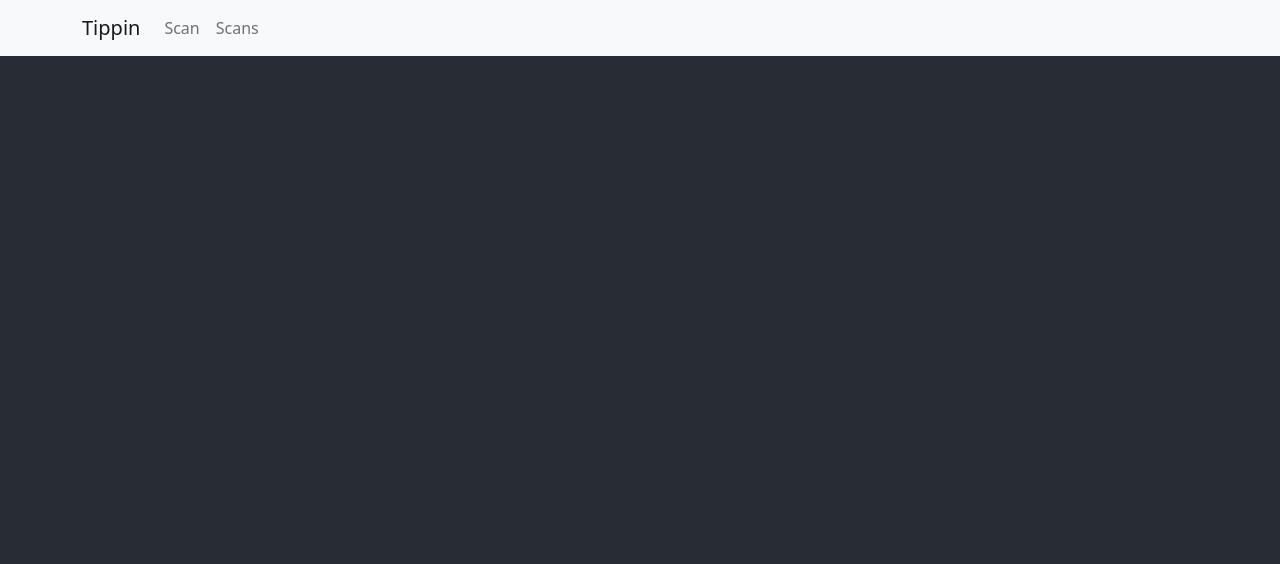
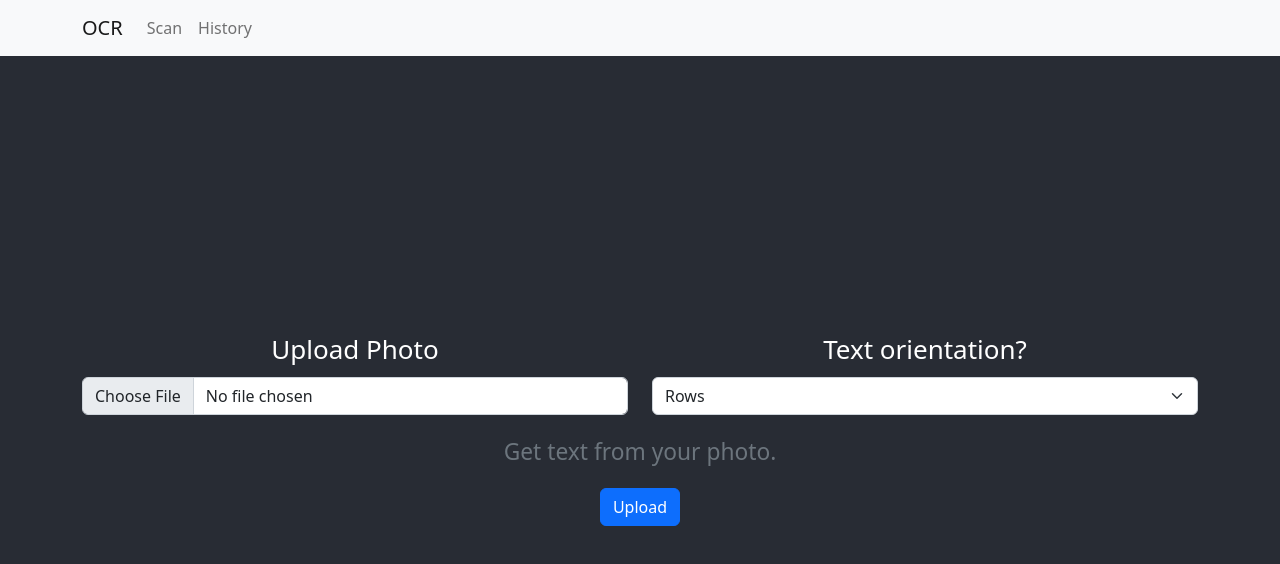
Before and after one commit to Ayoitsjason/Python_OCR, a React (Create React App) app in the folder tippin_frontend/portal/: page / in a window 1280 px wide. Shown: the top 564 px of the page. Built offline with nearby package versions, Linux system fonts and the light colour scheme.

Commit message:
Frontend (feature): Added axios, improvements to UI

```diff
--- a/tippin_frontend/portal/package.json
+++ b/tippin_frontend/portal/package.json
@@ -6,6 +6,7 @@
     "@testing-library/jest-dom": "^5.16.5",
     "@testing-library/react": "^13.4.0",
     "@testing-library/user-event": "^13.5.0",
+    "axios": "^1.3.0",
     "bootstrap": "^5.2.3",
     "react": "^18.2.0",
     "react-bootstrap": "^2.7.0",
--- a/tippin_frontend/portal/src/App.js
+++ b/tippin_frontend/portal/src/App.js
@@ -11,14 +11,14 @@ function App() {
       <Navbar bg="light" variant="light">
         <Container>
           <Navbar.Brand as={Link} to="/">
-            Tippin
+            OCR
           </Navbar.Brand>
           <Nav className="me-auto">
-            <Nav.Link as={Link} to="/scan">
+            <Nav.Link as={Link} to="/">
               Scan
             </Nav.Link>
-            <Nav.Link as={Link} to="/scans">
-              Scans
+            <Nav.Link as={Link} to="/history">
+              History
             </Nav.Link>
           </Nav>
         </Container>
--- a/tippin_frontend/portal/src/api/PayrollService.js
+++ b/tippin_frontend/portal/src/api/PayrollService.js
@@ -1 +1,7 @@
+import axios from "axios";
+
 const BACKEND_URL = "http://127.0.0.1:8000/";
+
+export const scanFile = (form) => {
+  console.log(form);
+};
--- a/tippin_frontend/portal/src/components/PayrollImageForm.js
+++ b/tippin_frontend/portal/src/components/PayrollImageForm.js
@@ -1,30 +1,71 @@
 import React, { useState } from "react";
+import Row from "react-bootstrap/Row";
+import Col from "react-bootstrap/Col";
 import Button from "react-bootstrap/Button";
 import Form from "react-bootstrap/Form";
+import Alert from "react-bootstrap/Alert";
+import Spinner from "react-bootstrap/Spinner";
+import { scanFile } from "../api/PayrollService";
 
 function FileUploadForm() {
   const [file, setFile] = useState(null);
+  const [success, setSuccess] = useState(false);
+  const [failed, setFailed] = useState(false);
+  const [loading, setLoading] = useState(false);
 
-  const handleFileChange = (event) => {
-    setFile(event.target.files[0]);
+  const handleFileChange = (e) => {
+    setFile(e.target.files[0]);
   };
 
-  const handleSubmit = (event) => {
-    event.preventDefault();
+  const handleSubmit = (e) => {
+    e.preventDefault();
+    setLoading(true);
+    scanFile(e);
+    setTimeout(() => {
+      setLoading(false);
+    }, 1000);
   };
 
   return (
+    <>
+      {success && (
+        <Alert key={`success`} variant={`success`}>
+          Successfully Scanned
+        </Alert>
+      )}
+      {failed && (
+        <Alert key={`danger`} variant={`danger`}>
+          Failed To Scan
+        </Alert>
+      )}
       <Form onSubmit={handleSubmit}>
-      <Form.Group className="mb-3" controlId="file">
-        <Form.Label>Upload Payroll Photo</Form.Label>
+        <Row className="mb-3">
+          <Form.Group as={Col} controlId="file">
+            <Form.Label>Upload Photo</Form.Label>
             <Form.Control type="file" onChange={handleFileChange} />
-        <Form.Text className="text-muted">Scan your payroll.</Form.Text>
           </Form.Group>
-
+          <Form.Group as={Col}>
+            <Form.Label>Text orientation?</Form.Label>
+            <Form.Select>
+              <option>Rows</option>
+              <option>Columns</option>
+            </Form.Select>
+          </Form.Group>
+        </Row>
+        <Row className="mb-3">
+          <Form.Text className="text-muted">
+            Get text from your photo.
+          </Form.Text>
+        </Row>
         <Button variant="primary" type="submit">
-        Upload
+          {loading ? (
+            <Spinner animation="border" variant="light" size="sm" />
+          ) : (
+            `Upload`
+          )}
         </Button>
       </Form>
+    </>
   );
 }
 
--- a/tippin_frontend/portal/src/index.js
+++ b/tippin_frontend/portal/src/index.js
@@ -13,11 +13,11 @@ const router = createBrowserRouter([
     element: <App />,
     children: [
       {
-        path: "scan",
+        path: "/",
         element: <PayrollImageForm />,
       },
       {
-        path: "scans",
+        path: "history",
         element: <Scans />,
       },
     ],
```
Also changed, not shown: 1 other file (tests, documents, lock files or other folders). Lines whose indentation alone changed are shown as unchanged.
